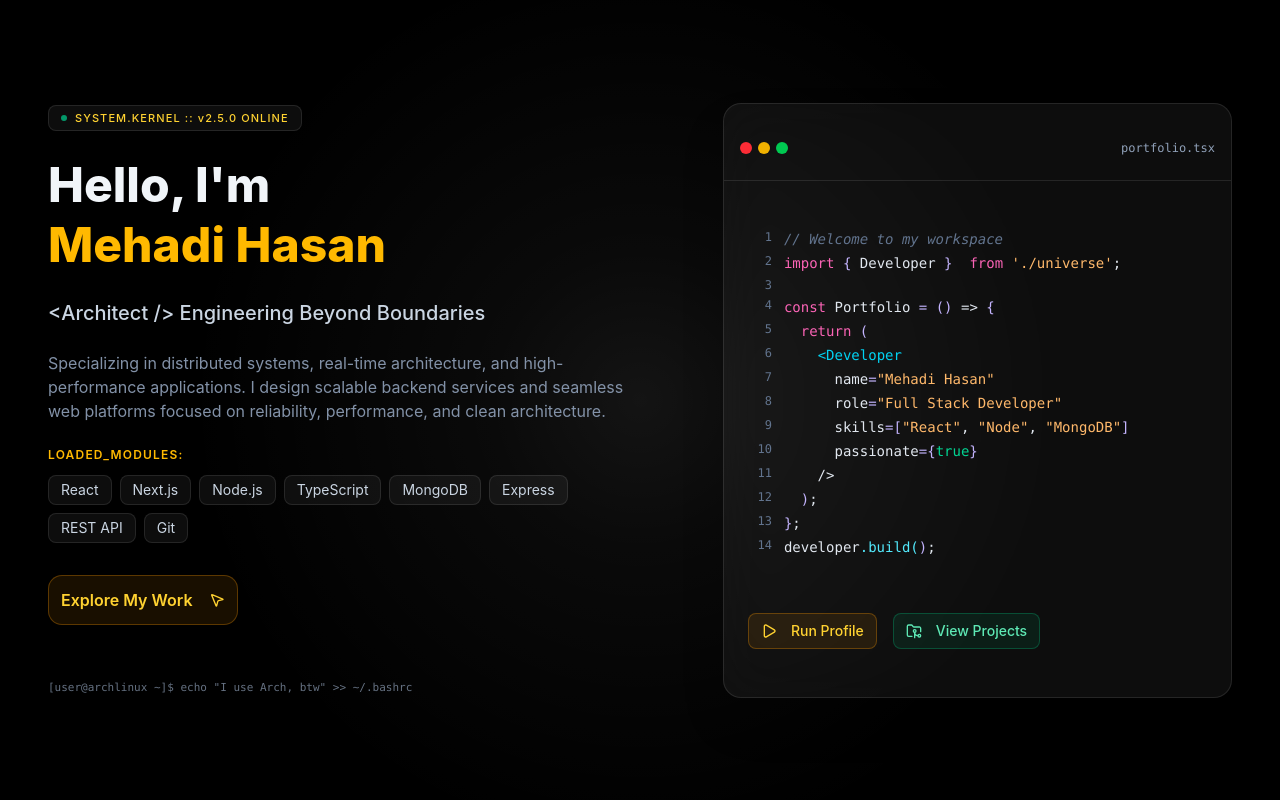
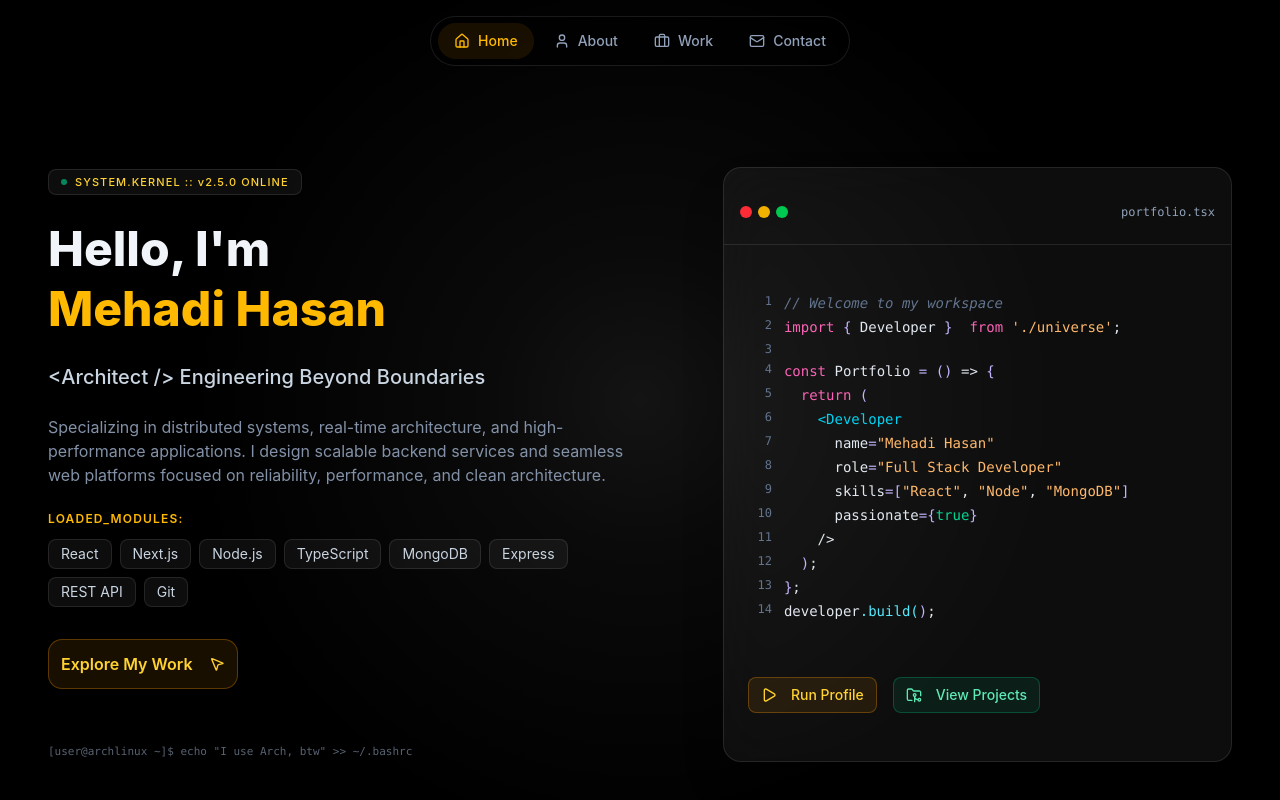
Before and after one commit to Crypt06545/portfolio-v2, a React (Vite) app: page / in a window 1280 px wide. Shown: the top 800 px of the page. Built offline with nearby package versions, Linux system fonts and the light colour scheme.

Commit message:
add navbar for full web and sections

```diff
--- a/src/App.jsx
+++ b/src/App.jsx
@@ -8,11 +8,13 @@ import AboutSection from "./components/AboutSection";
 import { TechSkillsGrid } from "./components/ReviewCard";
 import { ProjectsSection } from "./components/ProjectsSection";
 import { EnvironmentSection } from "./components/EnvironmentSection";
+import Navbar from "./components/Navbar";
 
 function App() {
   return (
     <>
       <Background>
+        <Navbar/>
         <HeroSection />
         <AboutSection />
         <TechSkillsGrid />
--- a/src/components/AboutSection.jsx
+++ b/src/components/AboutSection.jsx
@@ -29,7 +29,7 @@ const AboutSection = () => {
   };
 
   return (
-    <section className="px-4 sm:px-6 md:px-12 py-16 md:py-24">
+    <section id="about" className="px-4 sm:px-6 md:px-12 py-16 md:py-24">
       <div className="max-w-4xl mx-auto">
         {/* Section Header - Arch style but with original colors */}
           <h2 className="mb-6 text-2xl sm:text-3xl md:text-4xl font-bold text-slate-100 flex items-center justify-center gap-2">
--- a/src/components/ContactSection.jsx
+++ b/src/components/ContactSection.jsx
@@ -3,7 +3,7 @@ import ContactFormCard from "./ContactFormCard";
 
 const ContactSection = () => {
   return (
-    <section className="px-4 sm:px-6 md:px-12 py-16 md:py-24">
+    <section id="contact" className="px-4 sm:px-6 md:px-12 py-16 md:py-24">
       <div className="max-w-7xl mx-auto">
         {/* Header */}
         <div className="text-center mb-10">
--- a/src/components/Hero.jsx
+++ b/src/components/Hero.jsx
@@ -15,7 +15,10 @@ const HeroSection = () => {
   ];
 
   return (
-    <section className="min-h-screen flex items-center justify-center px-4 py-4 sm:px-6 md:px-12">
+    <section
+      id="home"
+      className="min-h-screen flex items-center justify-center px-4 py-4 sm:px-6 md:px-12"
+    >
       <div className="flex flex-col md:flex-row items-start md:items-center gap-8 md:gap-12 lg:gap-16 w-full max-w-7xl">
         {/* LEFT SIDE */}
         <div className="flex-1 md:flex-[1.2] text-center md:text-left space-y-5 md:space-y-6 w-full">
--- /dev/null
+++ b/src/components/Navbar.jsx
@@ -0,0 +1,109 @@
+import { Home, User, Briefcase, Mail, Menu, X } from "lucide-react";
+import { useState, useEffect } from "react";
+
+const Navbar = () => {
+  const [scrolled, setScrolled] = useState(false);
+  const [activeSection, setActiveSection] = useState("home");
+
+  // Handle scroll effect
+  useEffect(() => {
+    const handleScroll = () => {
+      setScrolled(window.scrollY > 50);
+
+      // Update active section based on scroll position
+      const sections = ["home", "about", "work", "contact"];
+      const scrollPosition = window.scrollY + 100;
+
+      for (const section of sections) {
+        const element = document.getElementById(section);
+        if (element) {
+          const { offsetTop, offsetHeight } = element;
+          if (scrollPosition >= offsetTop && scrollPosition < offsetTop + offsetHeight) {
+            setActiveSection(section);
+            break;
+          }
+        }
+      }
+    };
+
+    window.addEventListener("scroll", handleScroll);
+    return () => window.removeEventListener("scroll", handleScroll);
+  }, []);
+
+  const navItems = [
+    { name: "Home", icon: Home, href: "#home", section: "home" },
+    { name: "About", icon: User, href: "#about", section: "about" },
+    { name: "Work", icon: Briefcase, href: "#work", section: "work" },
+    { name: "Contact", icon: Mail, href: "#contact", section: "contact" },
+  ];
+
+  return (
+    <>
+      {/* Desktop Navbar - Top (hidden on mobile) */}
+      <nav
+        className={`hidden sm:block fixed top-4 left-1/2 -translate-x-1/2 z-50 transition-all duration-300 ${
+          scrolled
+            ? "w-[95%] sm:w-95 py-1 bg-black/80 backdrop-blur-lg shadow-lg"
+            : "w-[95%] sm:w-105 py-1.5 bg-black/50 backdrop-blur-sm"
+        } rounded-full border border-white/10`}
+      >
+        <div className="flex items-center justify-center gap-1 px-2">
+          {navItems.map((item) => {
+            const Icon = item.icon;
+            const isActive = activeSection === item.section;
+
+            return (
+              <a
+                key={item.name}
+                href={item.href}
+                className={`flex items-center gap-1.5 sm:gap-2 px-3 sm:px-4 py-1.5 sm:py-2 rounded-full transition-all duration-300 ${
+                  isActive
+                    ? "text-amber-400 bg-amber-500/10"
+                    : "text-slate-400 hover:text-amber-300 hover:bg-white/5"
+                }`}
+              >
+                <Icon className={`${scrolled ? "w-3.5 h-3.5" : "w-4 h-4"} transition-all duration-300`} />
+                <span className={`${scrolled ? "text-xs" : "text-sm"} font-medium transition-all duration-300`}>
+                  {item.name}
+                </span>
+              </a>
+            );
+          })}
+        </div>
+      </nav>
+
+      {/* Mobile Bottom Navigation - Only visible on mobile */}
+      <nav className="sm:hidden fixed bottom-4 left-1/2 -translate-x-1/2 z-50 w-[90%] bg-black/80 backdrop-blur-lg rounded-full border border-white/10 shadow-lg">
+        <div className="flex items-center justify-around py-1.5 px-1">
+          {navItems.map((item) => {
+            const Icon = item.icon;
+            const isActive = activeSection === item.section;
+
+            return (
+              <a
+                key={item.name}
+                href={item.href}
+                className={`p-2.5 rounded-full transition-all duration-300 ${
+                  isActive
+                    ? "text-amber-400 bg-amber-500/10"
+                    : "text-slate-400 hover:text-amber-300"
+                }`}
+                aria-label={item.name}
+              >
+                <Icon className="w-5 h-5" />
+              </a>
+            );
+          })}
+        </div>
+      </nav>
+
+      {/* Desktop spacer */}
+      <div className="hidden sm:block h-16"></div>
+
+      {/* Mobile spacer */}
+      <div className="sm:hidden h-20"></div>
+    </>
+  );
+};
+
+export default Navbar;
--- a/src/components/ProjectsSection.jsx
+++ b/src/components/ProjectsSection.jsx
@@ -389,7 +389,7 @@ export function ProjectsSection() {
   const [cardStyle, setCardStyle] = useState("terminal");
 
   return (
-    <section className="px-4 sm:px-6 md:px-12 py-16 md:py-24">
+    <section id="work" className="px-4 sm:px-6 md:px-12 py-16 md:py-24">
       <div className="max-w-7xl mx-auto">
 
         {/* Header */}
--- a/src/index.css
+++ b/src/index.css
@@ -131,3 +131,7 @@
   --sidebar-border: oklch(1 0 0 / 10%);
   --sidebar-ring: oklch(0.556 0 0);
 }
+
+html {
+  scroll-behavior: smooth;
+}
```
